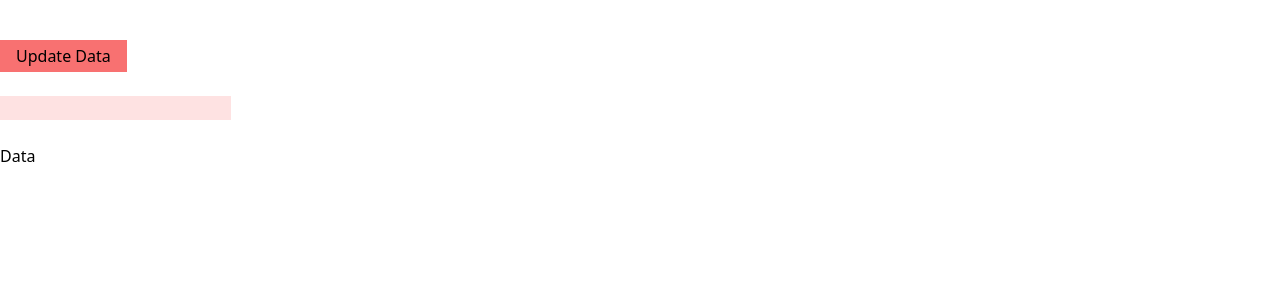
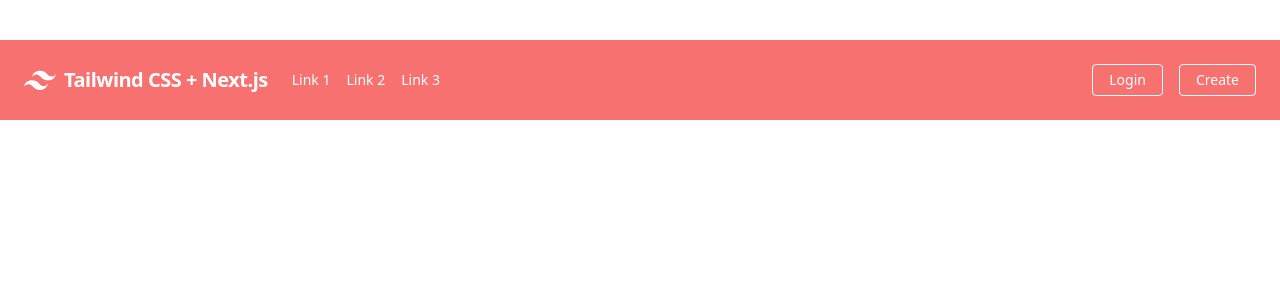
Before and after one commit to MSAZ89/next-project-1, a Next.js app: page / in a window 1280 px wide. Shown: the top 300 px of the page. Built offline with nearby package versions, Linux system fonts and the light colour scheme.

Commit message:
Header.js

```diff
--- /dev/null
+++ b/pages/comps/header.js
@@ -0,0 +1,31 @@
+import { useState } from "react"
+
+export default function Header() {
+  const [data, updateData] = useState("Data");
+
+  return (
+<nav class="flex items-center justify-between flex-wrap bg-red-400 p-6">
+  <div class="flex items-center flex-shrink-0 text-white mr-6">
+    <svg class="fill-current h-8 w-8 mr-2" width="54" height="54" viewBox="0 0 54 54" xmlns="http://www.w3.org/2000/svg"><path d="M13.5 22.1c1.8-7.2 6.3-10.8 13.5-10.8 10.8 0 12.15 8.1 17.55 9.45 3.6.9 6.75-.45 9.45-4.05-1.8 7.2-6.3 10.8-13.5 10.8-10.8 0-12.15-8.1-17.55-9.45-3.6-.9-6.75.45-9.45 4.05zM0 38.3c1.8-7.2 6.3-10.8 13.5-10.8 10.8 0 12.15 8.1 17.55 9.45 3.6.9 6.75-.45 9.45-4.05-1.8 7.2-6.3 10.8-13.5 10.8-10.8 0-12.15-8.1-17.55-9.45-3.6-.9-6.75.45-9.45 4.05z"/></svg>
+    <span class="font-semibold text-xl tracking-tight">Tailwind CSS + Next.js</span>
+  </div>
+  <div class="w-full block flex-grow lg:flex lg:items-center lg:w-auto">
+    <div class="text-sm lg:flex-grow">
+      <a href="#responsive-header" class="block mt-4 lg:inline-block lg:mt-0 text-white hover:text-white mr-4">
+        Link 1
+      </a>
+      <a href="#responsive-header" class="block mt-4 lg:inline-block lg:mt-0 text-white hover:text-white mr-4">
+        Link 2
+      </a>
+      <a href="#responsive-header" class="block mt-4 lg:inline-block lg:mt-0 text-white hover:text-white">
+        Link 3
+      </a>
+    </div>
+    <div>
+    <a href="#" class="inline-block text-sm px-4 py-2 leading-none border rounded text-white border-white hover:border-transparent hover:text-teal-500 hover:bg-white mt-4 lg:mt-0 mr-4">Login</a>
+    <a href="#" class="inline-block text-sm px-4 py-2 leading-none border rounded text-white border-white hover:border-transparent hover:text-teal-500 hover:bg-white mt-4 lg:mt-0">Create</a>
+    </div>
+  </div>
+</nav>
+  )
+}
--- a/pages/index.js
+++ b/pages/index.js
@@ -1,16 +1,13 @@
 import { useState } from "react"
+
+import Header from "./comps/header";
 
 export default function Home() {
   const [data, updateData] = useState("Data");
 
   return (
     <div className="container mx-auto py-10">
-      <button className="bg-red-400 px-4 py-1" onClick={ () => updateData(document.getElementById("data").value)}>Update Data</button>
-      <br/><br/>
-      <input className="bg-red-100" id="data" type="text" />
-      <br/><br/>
-      <p>{data}</p>
-
+      <Header/>
     </div>
   )
 }
```
